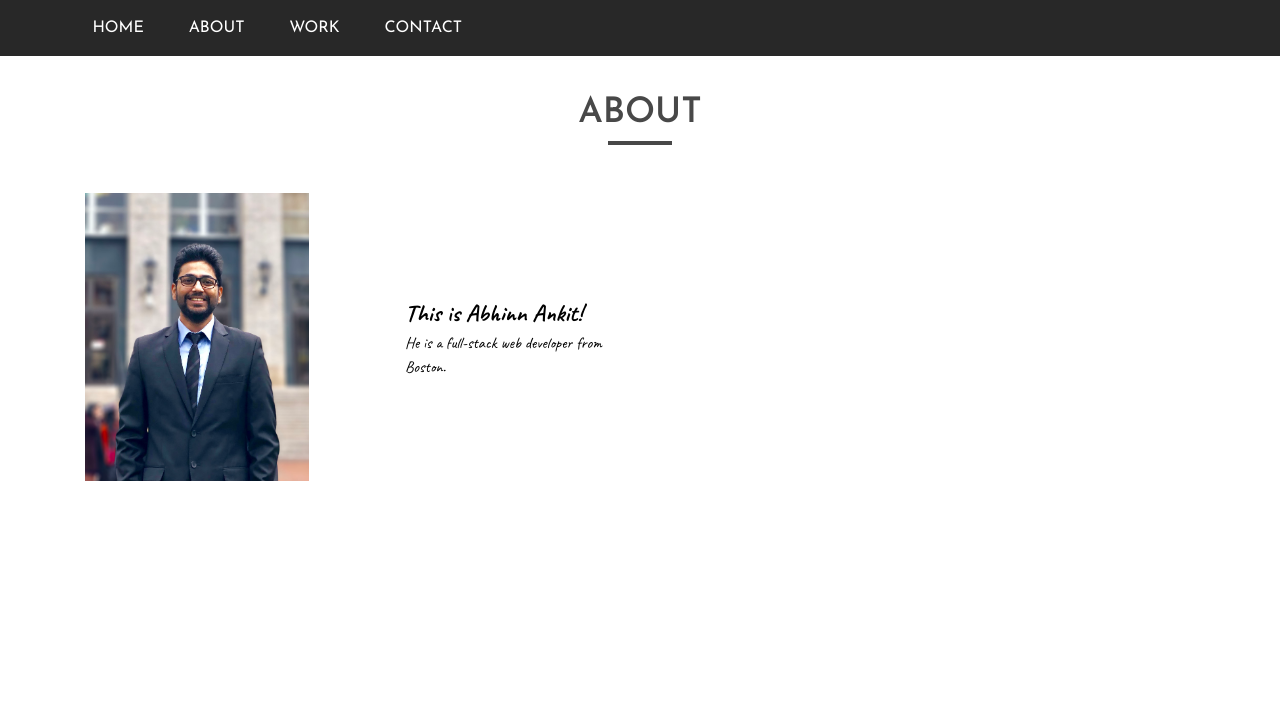
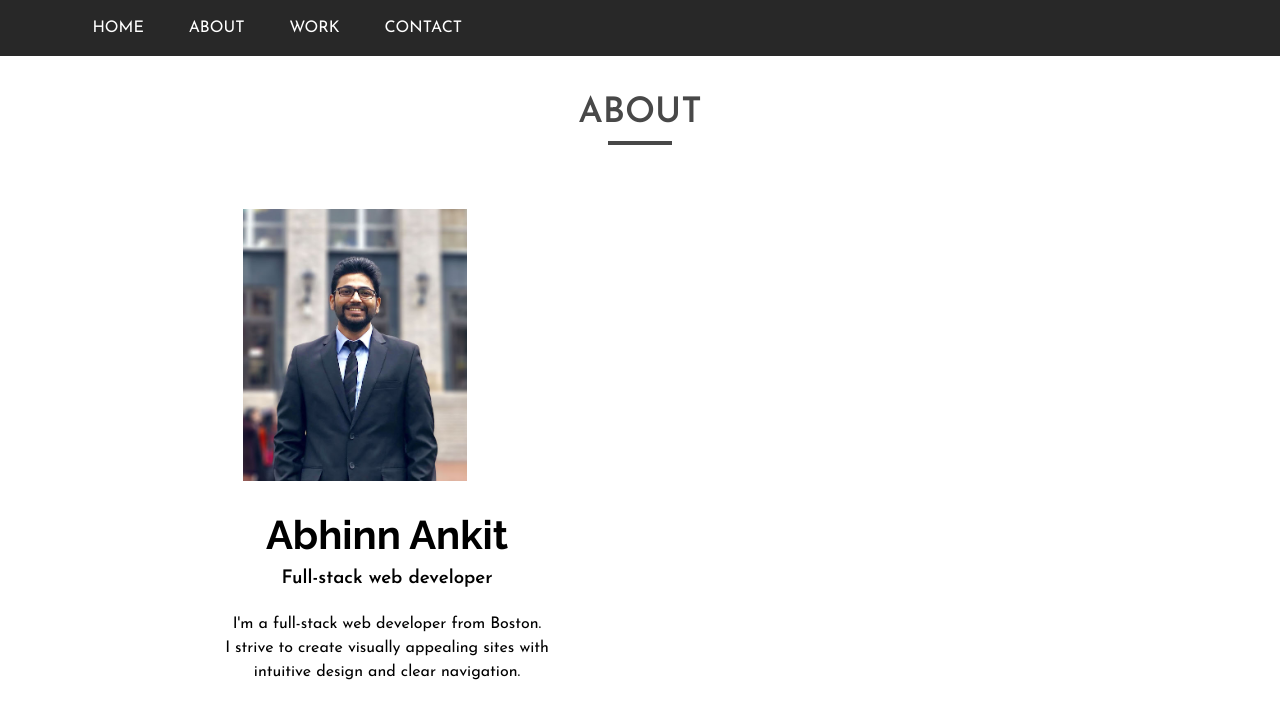
Before and after one commit to abhinnankit/abhinnankit.github.io, a React (Create React App) app: page / in a window 1280 px wide. Shown: the top 718 px of the page. Built offline with nearby package versions, Linux system fonts and the light colour scheme.

Commit message:
Updated about me description

```diff
--- a/src/components/About/About.module.scss
+++ b/src/components/About/About.module.scss
@@ -4,5 +4,20 @@
 }
 
 .justifyContentEvenly {
-    justify-content: space-evenly;
+    justify-content: unset;
+    flex-direction: column;
+    flex-wrap: wrap;
 }
+
+@media (min-width: 600px) {
+    .justifyContentEvenly {
+        justify-content: space-evenly;
+        flex-direction: row;
+    }
+}
+
+@media (min-width: 992px) and (max-width: 1199px) {
+    .About {
+        margin: auto;
+    }
+}
--- a/src/components/About/About.tsx
+++ b/src/components/About/About.tsx
@@ -3,7 +3,7 @@ import AboutMe from './AboutMe/AboutMe';
 import classes from './About.module.scss';
 
 const about = props => {
-    const sectionClasses = ['col-xl-6', 'col-12', classes.About, classes.justifyContentEvenly];
+    const sectionClasses = ['col-xl-6', 'col-lg-10', 'col-12', classes.About, classes.justifyContentEvenly];
     return (
         <div className={sectionClasses.join(' ')}>
             <AboutMe />
--- a/src/components/About/AboutMe/AboutMe.module.scss
+++ b/src/components/About/AboutMe/AboutMe.module.scss
@@ -1,14 +1,27 @@
 .img {
-    height: 18em;
+    height: 17em;
     width: 14em;
 }
 
 .article {
-    font-family: 'Caveat', cursive;
+    text-align: center;
+    h2 {
+        font-size: 2.5em;
+        font-family: 'Raleway', sans-serif;
+    }
+    h3 {
+        margin-bottom: 1em;
+    }
+}
+
+@media (min-width: 576px) {
+    .article {
+        max-width: 23em;
+    }
 }
 
 @media (min-width: 1200px) {
     .article {
-        margin-left: 6em;
+        margin-left: 4em;
     }
 }
--- a/src/components/About/AboutMe/AboutMe.tsx
+++ b/src/components/About/AboutMe/AboutMe.tsx
@@ -5,10 +5,14 @@ import classes from './AboutMe.module.scss';
 const aboutMe = () => {
     return (
         <React.Fragment>
-            <img src={myImage} alt={'Abhinn Ankit'} className={classes.img} />
+            <figure>
+                <img src={myImage} alt={'Abhinn Ankit'} className={classes.img} />
+            </figure>
             <article className={classes.article}>
-                <h2>This is Abhinn Ankit!</h2>
-                <p>He is a full-stack web developer from Boston.</p>
+                <h2>Abhinn Ankit</h2>
+                <h3>Full-stack web developer</h3>
+                <p>I'm a full-stack web developer from Boston.</p>
+                <p>I strive to create visually appealing sites with intuitive design and clear navigation.</p>
             </article>
         </React.Fragment>
     );
--- a/src/styles/_common.scss
+++ b/src/styles/_common.scss
@@ -33,6 +33,13 @@
 
 /* Media queries */
 
+@media (min-width: 576px) {
+    .container {
+        max-width: 540px;
+    }
+    @include generate-col('-sm');
+}
+
 @media (min-width: 768px) {
     .container {
         max-width: 720px;
--- a/src/styles/main.scss
+++ b/src/styles/main.scss
@@ -1,7 +1,7 @@
 // Contains import to all the specific files
 
+@import url('https://fonts.googleapis.com/css?family=Raleway:400,700');
 @import url('https://fonts.googleapis.com/css?family=Josefin+Sans:400,600');
-@import url('https://fonts.googleapis.com/css?family=Caveat:400,700');
 
 @import 'variable';
 @import 'placeholders';
```
Also changed, not shown: src/assets/images/sjanasjncpascmxan.jpg.
